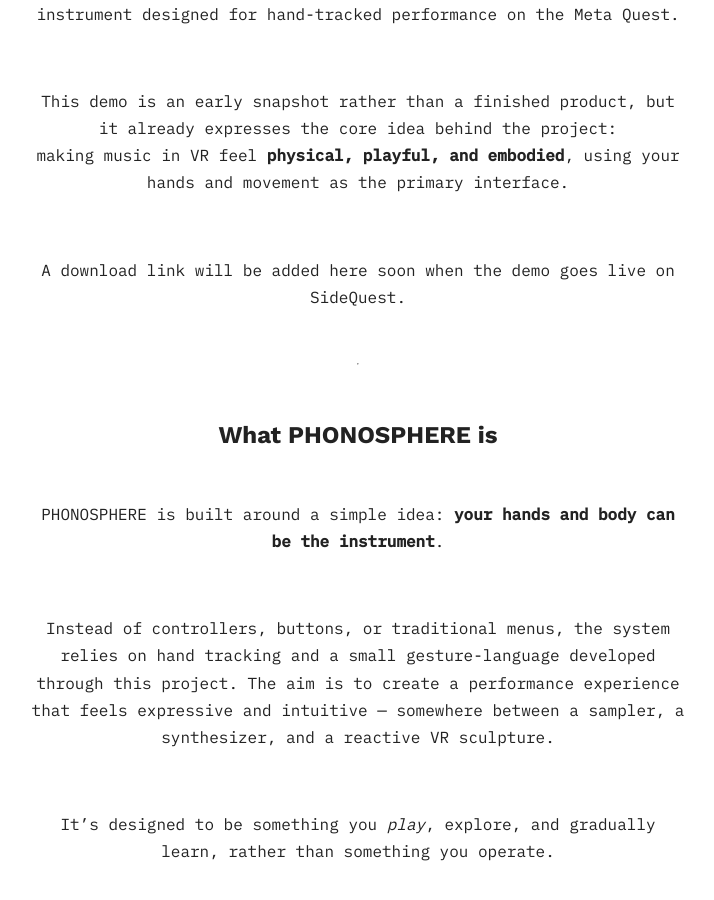
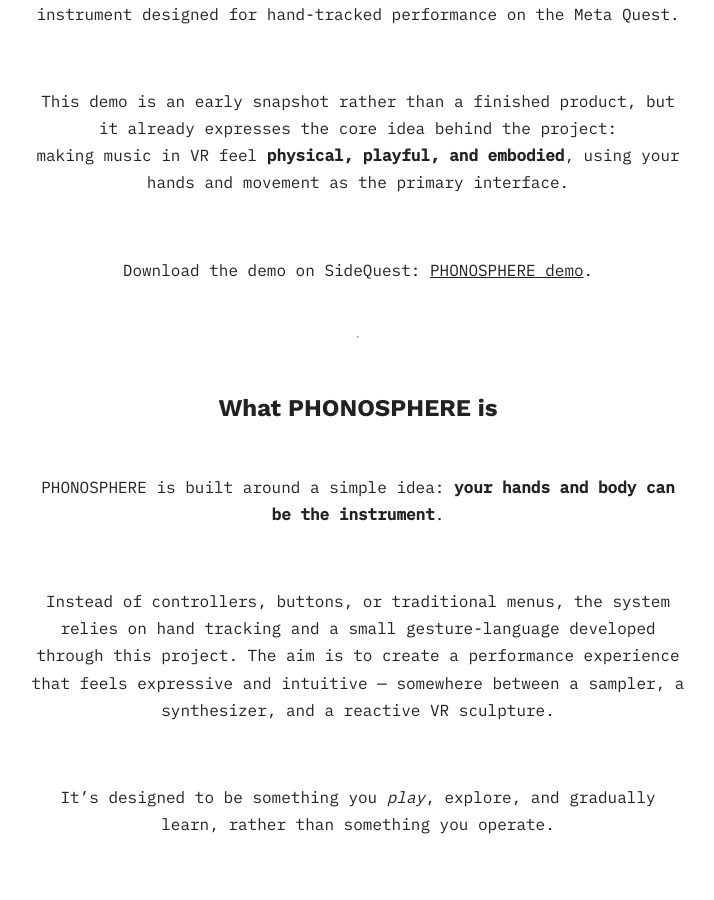
Before and after one commit to phonophasm/phonophasm.github.io, a Jekyll site: the page built from _posts/2025-11-27-PhonoSPHERE-Demo.md, in a window 1280 px wide and 900 px high, scrolled down 1233 px. Shown: the whole window, without its empty margins (282-996 px from the left). Built offline with Jekyll 4.4.1, drawn with Linux system fonts in a browser that asks for light colours; some of the changed text lies outside the part shown.

Commit message:
Add SideQuest link to PHONOSPHERE demo post

```diff
--- a/_posts/2025-11-27-PhonoSPHERE-Demo.md
+++ b/_posts/2025-11-27-PhonoSPHERE-Demo.md
@@ -12,7 +12,7 @@ After months of building, testing, breaking, and rebuilding, I’m sharing the f
 This demo is an early snapshot rather than a finished product, but it already expresses the core idea behind the project:
 making music in VR feel **physical, playful, and embodied**, using your hands and movement as the primary interface.
 
-A download link will be added here soon when the demo goes live on SideQuest.
+Download the demo on SideQuest: [PHONOSPHERE demo](https://sidequestvr.com/app/45447).
 
 ---
 
@@ -129,7 +129,9 @@ Feedback from this stage will directly influence the direction of the full relea
 
 ---
 
-## Demo link coming soon
+## Demo link
+
+Play the demo here: [PHONOSPHERE demo on SideQuest](https://sidequestvr.com/app/45447).
 
 This post will be updated with:
 
```
